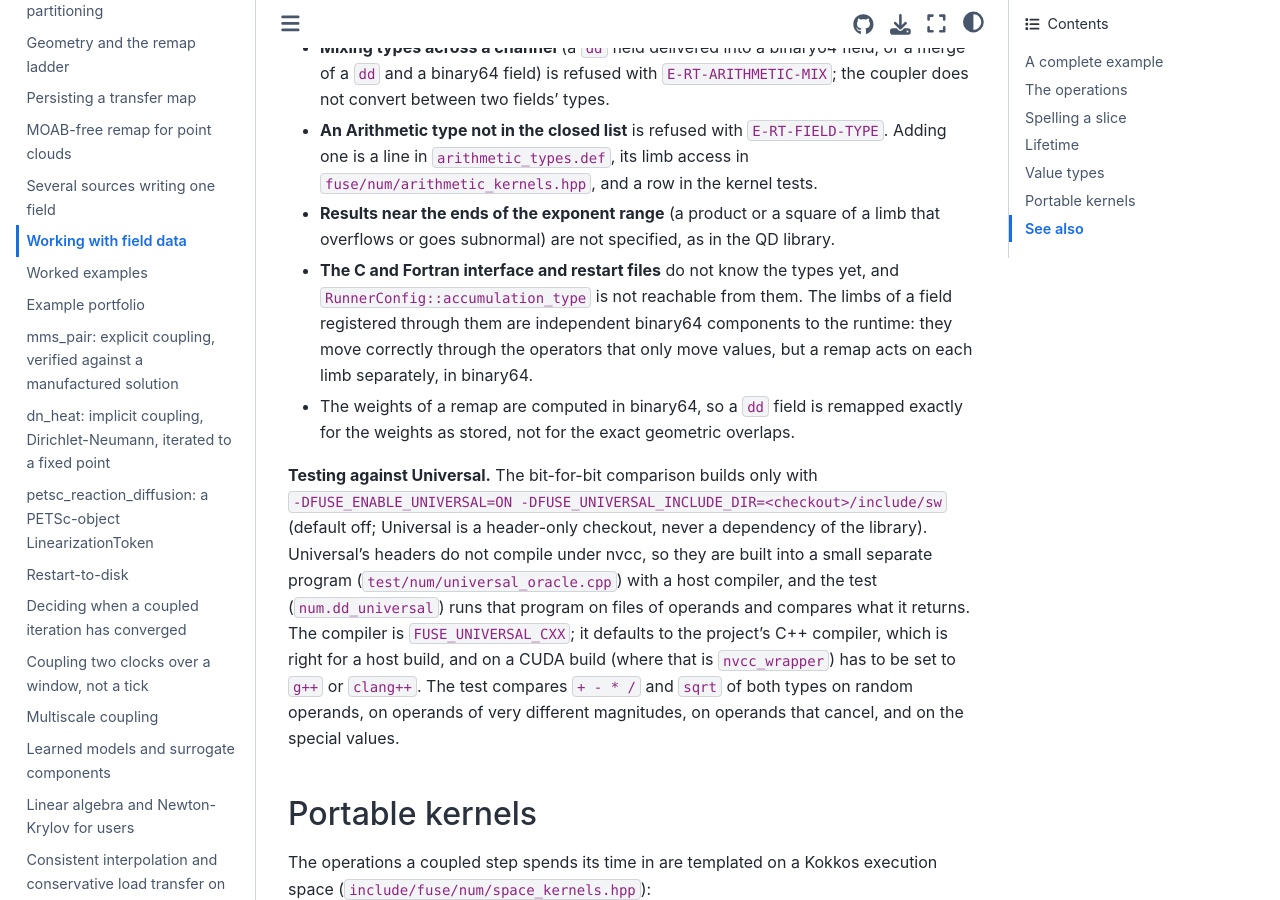
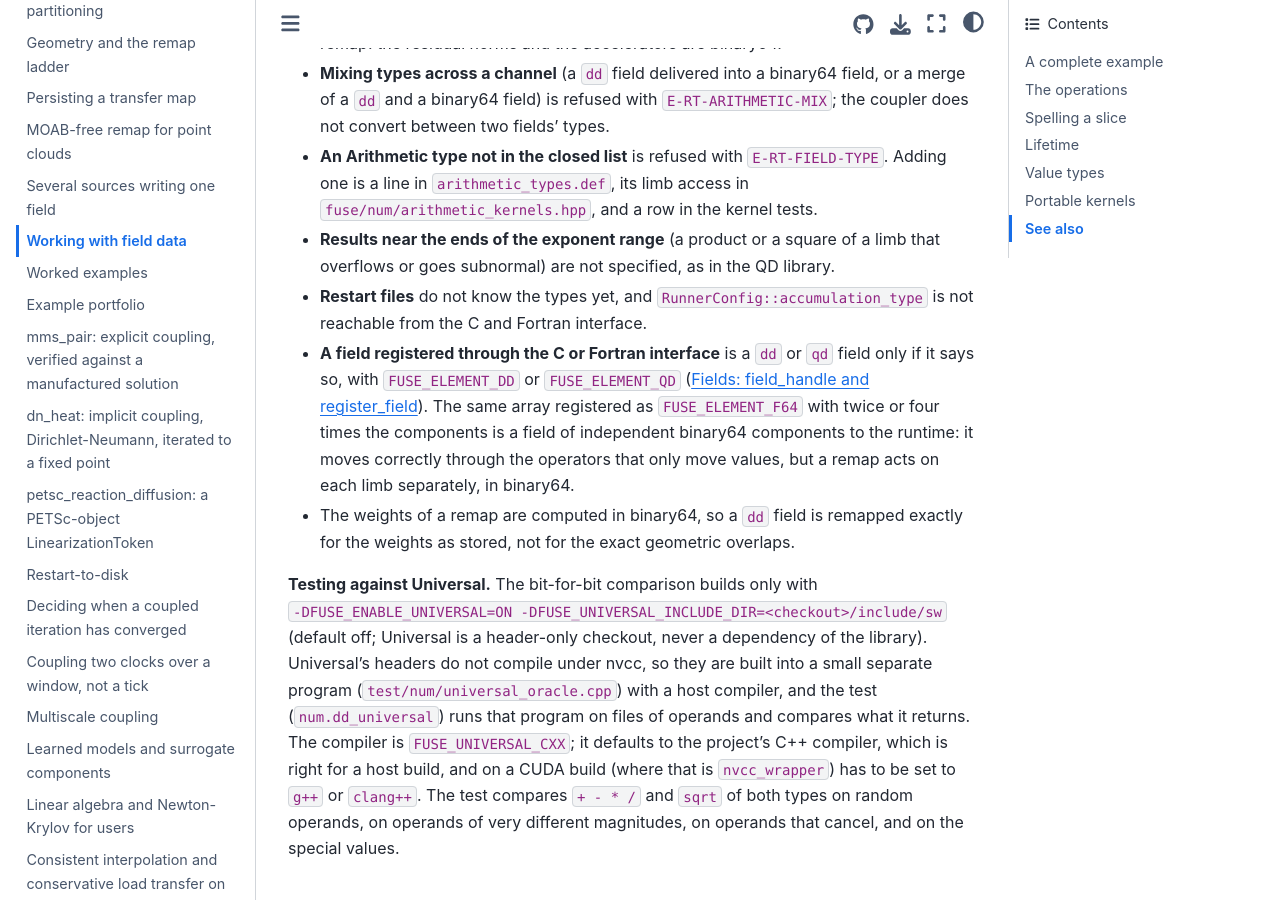
Before and after one commit to vijaysm/fuse, a Sphinx documentation site: the page built from docs/user/field-pipeline.md, in a window 1280 px wide and 900 px high, scrolled down 10701 px. Built offline with Sphinx 7.4.7 and the Sphinx Book theme 1.1.4, drawn with Linux system fonts in a browser that asks for light colours; pages that are not in the unit, such as notebooks, are missing from menus; some of the changed text lies outside the part shown.

Commit message:
Describe the new field types and record the window limitation
Time-window members and iteration regions of storage and arithmetic
types stay binary64.

```diff
--- a/docs/user/field-pipeline.md
+++ b/docs/user/field-pipeline.md
@@ -298,8 +298,9 @@
   field. MPI and the transport move binary64, not the narrow format.
 - **A field in a time window or an iteration region window** must still be
   binary64; the window code refuses a Storage field with `E-FIELD-VALUE-TYPE`.
-- **Restart files** and **provider plugins** (`E-ABI-PROVIDER-ELEMENT`) do not
-  take these formats through the coupling interface yet.
+- **Restart files** do not take these formats through the coupling interface yet.
+  A provider plugin's fields may have them, in host memory (see
+  [](providers.md)).
 - **Minimum and maximum accumulation** work: the minimum of the widened values
   is the widened minimum, and it is rounded once on delivery.
 - A format other than these three is refused with `E-RT-FIELD-TYPE`, naming the
@@ -442,11 +443,15 @@
   `fuse/num/arithmetic_kernels.hpp`, and a row in the kernel tests.
 - **Results near the ends of the exponent range** (a product or a square of a limb
   that overflows or goes subnormal) are not specified, as in the QD library.
-- **The C and Fortran interface and restart files** do not know the types yet, and
-  `RunnerConfig::accumulation_type` is not reachable from them. The
-  limbs of a field registered through them are independent binary64 components to
-  the runtime: they move correctly through the operators that only move values,
-  but a remap acts on each limb separately, in binary64.
+- **Restart files** do not know the types yet, and `RunnerConfig::accumulation_type`
+  is not reachable from the C and Fortran interface.
+- **A field registered through the C or Fortran interface** is a `dd` or `qd` field
+  only if it says so, with `FUSE_ELEMENT_DD` or `FUSE_ELEMENT_QD`
+  ([](c-abi.md#fields-field_handle-and-register_field)). The same array registered
+  as `FUSE_ELEMENT_F64` with twice or four times the components is a field of
+  independent binary64 components to the runtime: it moves correctly through the
+  operators that only move values, but a remap acts on each limb separately, in
+  binary64.
 - The weights of a remap are computed in binary64, so a `dd` field is remapped
   exactly for the weights as stored, not for the exact geometric overlaps.
 
```
